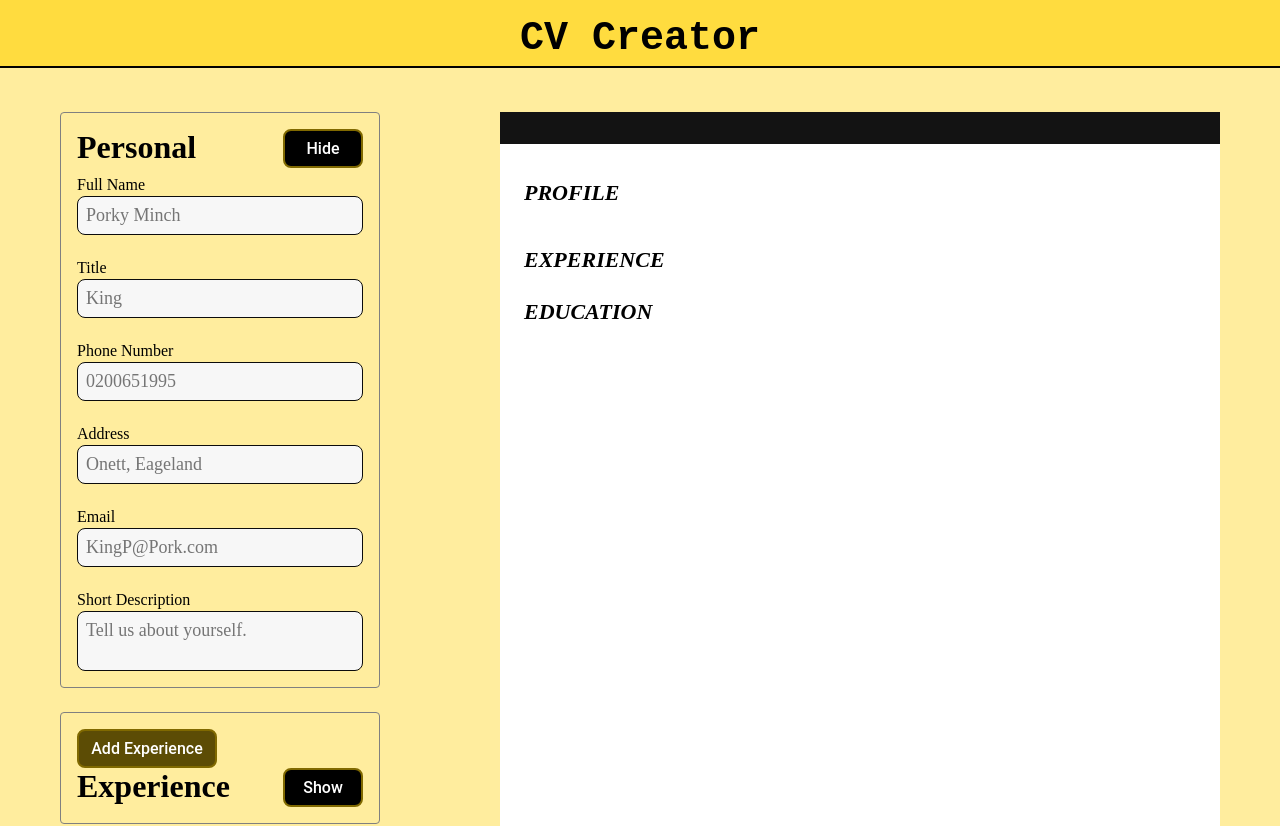
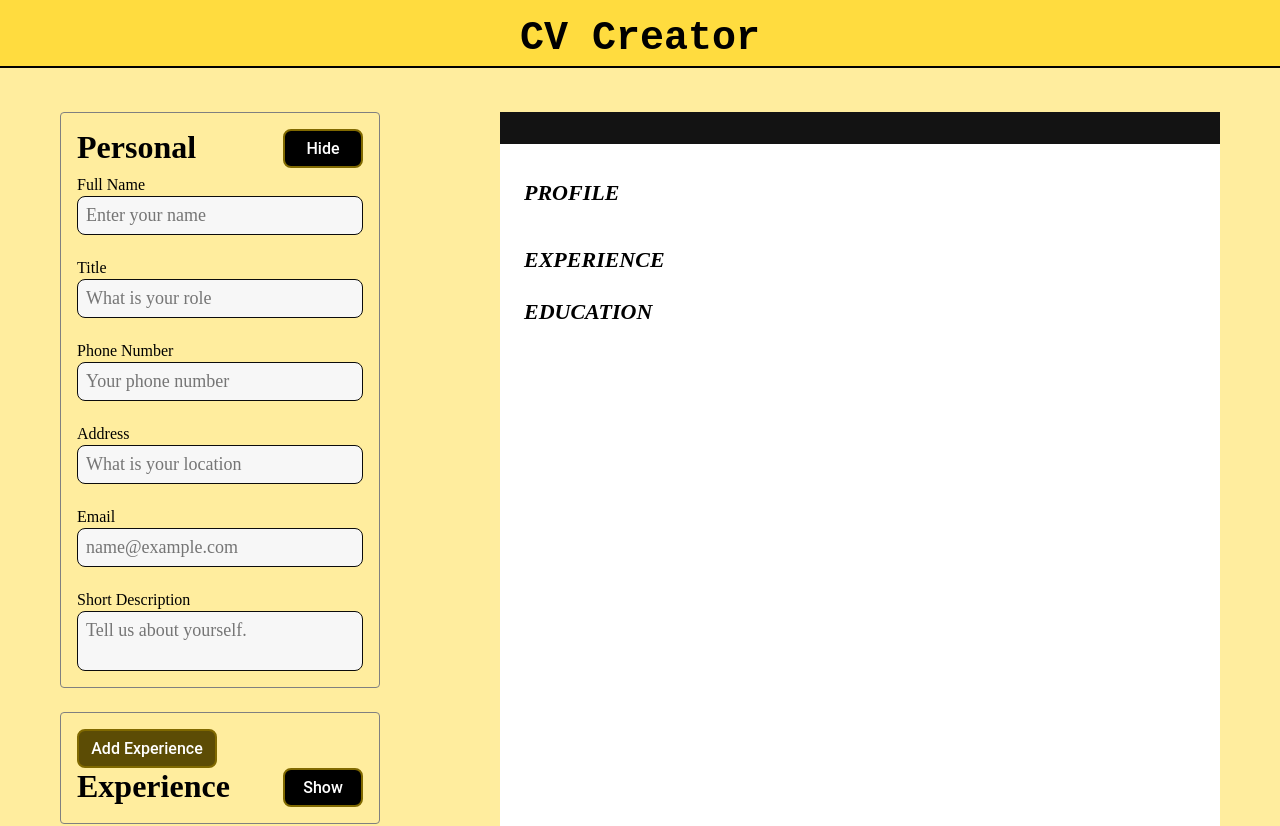
Before and after one commit to DrantDumani/cv-app-v2, a React (Vite) app: page / in a window 1280 px wide. Shown: the top 826 px of the page. Built offline with nearby package versions, Linux system fonts and the light colour scheme; a web font is replaced by a local one.

Commit message:
Fix placeholder values

```diff
--- a/src/components/CVForm/CVForm.jsx
+++ b/src/components/CVForm/CVForm.jsx
@@ -36,14 +36,14 @@ export default function CVForm({
           <form className="form-input-container__form">
             <InputWrapper
               labelText={"Full Name"}
-              placeholder={"Porky Minch"}
+              placeholder={"Enter your name"}
               changeHandler={editPersonal}
               inputName={"fullName"}
               value={details.personal.fullName}
             />
             <InputWrapper
               labelText={"Title"}
-              placeholder={"King"}
+              placeholder={"What is your role"}
               changeHandler={editPersonal}
               inputName={"title"}
               value={details.personal.title}
@@ -51,14 +51,14 @@ export default function CVForm({
             <InputWrapper
               labelText={"Phone Number"}
               inputType={"tel"}
-              placeholder={"0200651995"}
+              placeholder={"Your phone number"}
               changeHandler={editPersonal}
               inputName={"phoneNum"}
               value={details.personal.phoneNum}
             />
             <InputWrapper
               labelText={"Address"}
-              placeholder={"Onett, Eageland"}
+              placeholder={"What is your location"}
               changeHandler={editPersonal}
               inputName={"address"}
               value={details.personal.address}
@@ -66,7 +66,7 @@ export default function CVForm({
             <InputWrapper
               labelText={"Email"}
               inputType={"email"}
-              placeholder={"KingP@Pork.com"}
+              placeholder={"name@example.com"}
               changeHandler={editPersonal}
               inputName={"email"}
               value={details.personal.email}
@@ -99,21 +99,21 @@ export default function CVForm({
               />
               <InputWrapper
                 labelText={"Employer"}
-                placeholder={"Geralde Monotoli"}
+                placeholder={"Who do you work for?"}
                 changeHandler={(e) => editSection(e, currExpId)}
                 inputName={"employer"}
                 value={details[currExpId].employer}
               />
               <InputWrapper
                 labelText={"Position"}
-                placeholder={"Business Aide"}
+                placeholder={"What position did you have?"}
                 changeHandler={(e) => editSection(e, currExpId)}
                 inputName={"position"}
                 value={details[currExpId].position}
               />
               <InputWrapper
                 labelText={"Location"}
-                placeholder={"Fourside, Eagleland"}
+                placeholder={"Employer's location"}
                 changeHandler={(e) => editSection(e, currExpId)}
                 inputName={"location"}
                 value={details[currExpId].location}
```
